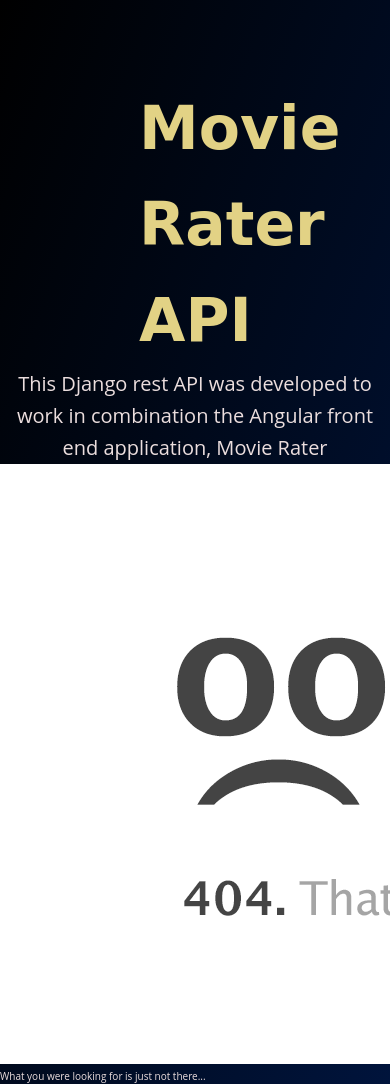
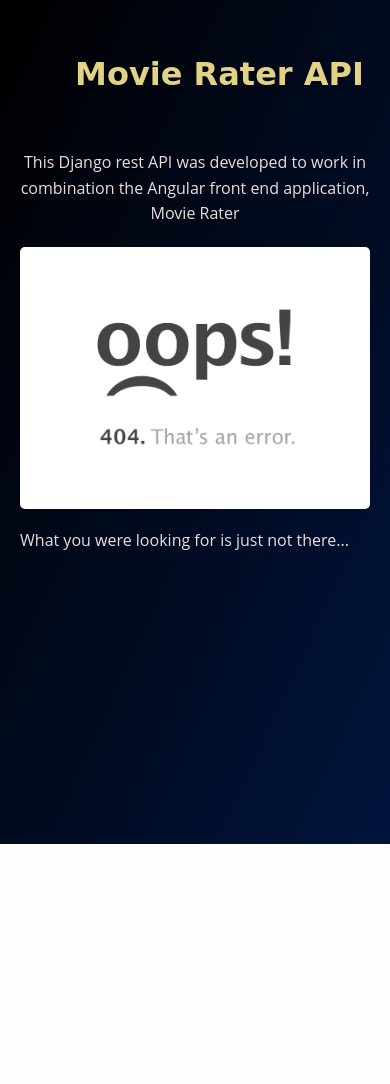
Before and after one commit to ddeveloper72/movieratings, a Django app: template templates/404.html in a window 390 px wide; the page is wider, and only the part inside the window is pictured. After the commit the page ends 844 px from the top of that part, so only its background shows below. Run offline with Django 3.2, Linux system fonts and the light colour scheme; the template is opened without the code that fills it, so the values that code supplies are empty.

Commit message:
compiled css

```diff
--- a/static/css/main.css
+++ b/static/css/main.css
@@ -35,6 +35,42 @@ body {
   min-height: 100vh;
 }
 
+.container__error {
+  display: -ms-grid;
+  display: grid;
+  row-gap: 15px;
+  -webkit-box-pack: center;
+      -ms-flex-pack: center;
+          justify-content: center;
+  margin-top: 20px;
+}
+
+.container__error--img img {
+  border-radius: 5px;
+  width: 100%;
+  max-width: 500px;
+  height: auto;
+}
+
+.container__error--description {
+  -ms-grid-row: 2;
+  -ms-grid-row-span: 1;
+  grid-row: 2 / 3;
+  font-size: 2rem;
+}
+
+@media only screen and (max-width: 420px) {
+  .container__error--description {
+    font-size: 1.6rem;
+  }
+}
+
+@media only screen and (max-width: 240px) {
+  .container__error--description {
+    font-size: 1.2rem;
+  }
+}
+
 .container {
   display: -webkit-box;
   display: -ms-flexbox;
@@ -44,6 +80,14 @@ body {
       -ms-flex-direction: column;
           flex-direction: column;
   margin-top: 80px;
+  padding: 20px;
+}
+
+@media only screen and (max-width: 860px) {
+  .container {
+    margin-top: 0;
+    padding: 0 20px;
+  }
 }
 
 .container__header {
@@ -59,6 +103,32 @@ body {
   font-size: 3rem;
 }
 
+@media only screen and (max-width: 860px) {
+  .container__header {
+    font-size: 2rem;
+    padding: 0;
+  }
+}
+
+@media only screen and (max-width: 425px) {
+  .container__header {
+    font-size: 1.6rem;
+  }
+}
+
+@media only screen and (max-width: 385px) {
+  .container__header {
+    font-size: 1.2rem;
+    margin: 20px 0;
+  }
+}
+
+@media only screen and (max-width: 275px) {
+  .container__header {
+    font-size: 1rem;
+  }
+}
+
 .container__header--sprite-icon {
   fill: #e2eaef;
   width: 80px;
@@ -70,6 +140,14 @@ body {
       -ms-flex-align: center;
           align-items: center;
   margin-right: 15px;
+}
+
+@media only screen and (max-width: 860px) {
+  .container__header--sprite {
+    width: 10vw;
+    margin-top: 0;
+    margin-right: 10px;
+  }
 }
 
 .container__header--main {
@@ -87,4 +165,16 @@ body {
   text-align: center;
   font-size: 2rem;
 }
+
+@media only screen and (max-width: 420px) {
+  .container__txt {
+    font-size: 1.6rem;
+  }
+}
+
+@media only screen and (max-width: 240px) {
+  .container__txt {
+    font-size: 1.2rem;
+  }
+}
 /*# sourceMappingURL=main.css.map */
```
Also changed, not shown: 1 other file.
